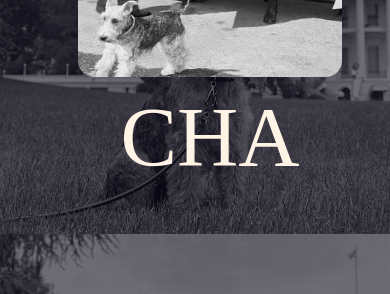
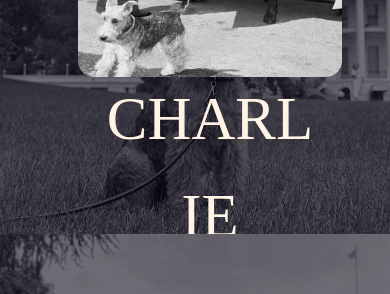
Before and after one commit to jakia12/charlie-dog, a plain HTML site: page index.html in a window 390 px wide. Shown: the part 2831-3125 px from the top of the page. Drawn offline with nearby package versions, Linux system fonts and the light colour scheme; a web font is replaced by a local one.

Commit message:
font s reduce

```diff
--- a/index.html
+++ b/index.html
@@ -1588,7 +1588,7 @@
       }
 
       #HEADLINE24>.ladi-headline {
-        font-size: 84.86px;
+        font-size: 60.86px;
         text-align: center;
       }
 
```
